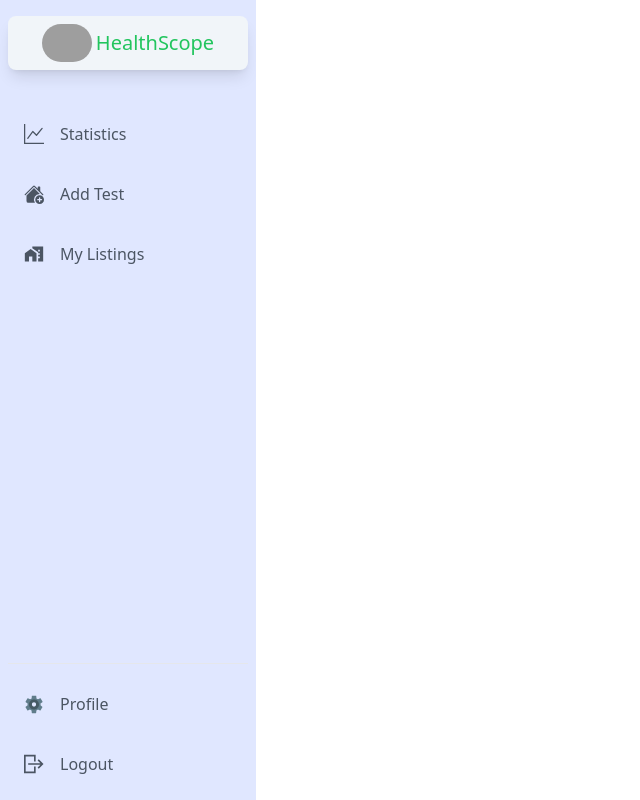
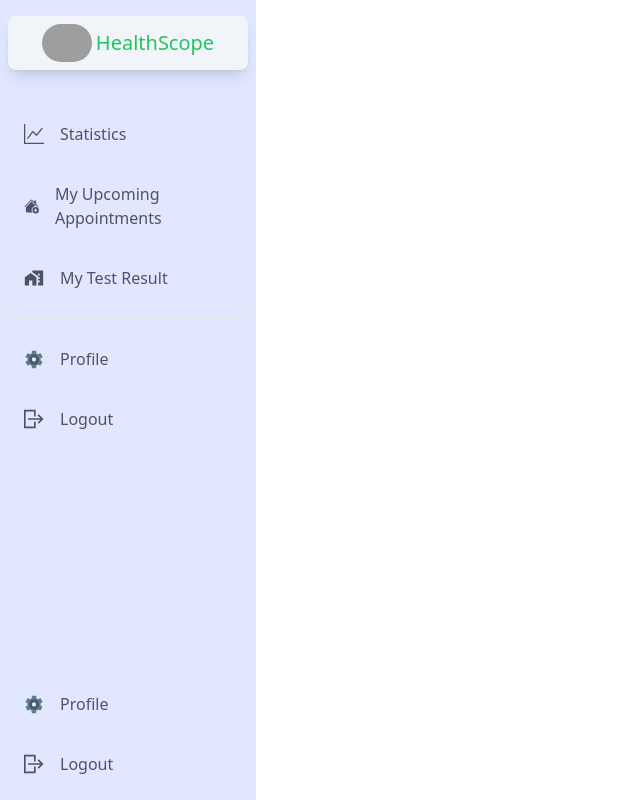
Before and after one commit to Md-Sufian-Jidan/assignment-12-client, a React (Vite) app: page /dashboard in a window 1280 px wide. Shown: the whole page, without its empty margins (0-640 px from the left). Built offline with nearby package versions, Linux system fonts and the light colour scheme; no server answers; grey boxes are pictures that could not be loaded.

Commit message:
dashboard created

```diff
--- a/src/Components/Dashboard/Admin/AdminRoute.jsx
+++ b/src/Components/Dashboard/Admin/AdminRoute.jsx
@@ -1,6 +1,6 @@
 // import { useState } from 'react'
-import { GrLogout } from 'react-icons/gr'
-import { FcSettings } from 'react-icons/fc'
+// import { GrLogout } from 'react-icons/gr'
+// import { FcSettings } from 'react-icons/fc'
 import { BsFillHouseAddFill } from 'react-icons/bs'
 // import { GrUserAdmin } from 'react-icons/gr'
 // import { AiOutlineBars } from 'react-icons/ai'
@@ -8,9 +8,15 @@ import { BsGraphUp } from 'react-icons/bs'
 import { NavLink } from 'react-router-dom'
 import { MdHomeWork } from 'react-icons/md'
 import useAuth from '../../../Hooks/useAuth'
+import toast from 'react-hot-toast'
 
 const AdminRoute = () => {
     const { logout } = useAuth();
+    const handleLogOut = () => {
+        logout()
+        .then(() => {return toast.success('User logout successfully')})
+        .catch(err => {return toast.error(err.message)});
+    }
 
     return (
         <>
@@ -52,30 +58,7 @@ const AdminRoute = () => {
                     <span className='mx-4 font-medium'>My Listings</span>
                 </NavLink>
             </nav>
-            <div>
-                <hr />
 
-                {/* Profile Menu */}
-                <NavLink
-                    to='/dashboard/profile'
-                    className={({ isActive }) =>
-                        `flex items-center px-4 py-2 my-5  transition-colors duration-300 transform  hover:bg-gray-300   hover:text-gray-700 ${isActive ? 'bg-gray-300  text-gray-700' : 'text-gray-600'
-                        }`
-                    }
-                >
-                    <FcSettings className='w-5 h-5' />
-
-                    <span className='mx-4 font-medium'>Profile</span>
-                </NavLink>
-                <button
-                    onClick={logOut}
-                    className='flex w-full items-center px-4 py-2 mt-5 text-gray-600 hover:bg-gray-300   hover:text-gray-700 transition-colors duration-300 transform'
-                >
-                    <GrLogout className='w-5 h-5' />
-
-                    <span className='mx-4 font-medium'>Logout</span>
-                </button>
-            </div>
         </>
     );
 };
--- a/src/Components/Dashboard/Sidebar/Sidebar.jsx
+++ b/src/Components/Dashboard/Sidebar/Sidebar.jsx
@@ -9,10 +9,15 @@ import { NavLink } from 'react-router-dom'
 import { Link } from 'react-router-dom'
 import { MdHomeWork } from 'react-icons/md'
 import useAuth from '../../../Hooks/useAuth'
+import useAdmin from '../../../Hooks/useAdmin'
+import AdminRoute from '../Admin/AdminRoute'
+import UserRoute from '../User/UserRoute'
 
 const Sidebar = () => {
     const { logOut } = useAuth()
     const [isActive, setActive] = useState(false)
+    const [isAdmin] = useAdmin();
+    console.log(isAdmin);
 
     // Sidebar Responsive Handler
     const handleToggle = () => {
@@ -68,46 +73,9 @@ const Sidebar = () => {
 
                     {/* Nav Items */}
                     <div className='flex flex-col justify-between flex-1 mt-6'>
+                        {/*  Menu Items */}
+                        {isAdmin ? <AdminRoute /> : <UserRoute />}
 
-                        {/*  Menu Items */}
-                        <nav>
-                            {/* Statistics */}
-                            <NavLink
-                                to='statistics'
-                                className={({ isActive }) =>
-                                    `flex items-center px-4 py-2 my-5  transition-colors duration-300 transform  hover:bg-gray-300   hover:text-gray-700 ${isActive ? 'bg-gray-300  text-gray-700' : 'text-gray-600'
-                                    }`
-                                }
-                            >
-                                <BsGraphUp className='w-5 h-5' />
-
-                                <span className='mx-4 font-medium'>Statistics</span>
-                            </NavLink>
-
-                            {/* Add test */}
-                            <NavLink
-                                to='add-room'
-                                className={({ isActive }) =>
-                                    `flex items-center px-4 py-2 my-5  transition-colors duration-300 transform  hover:bg-gray-300   hover:text-gray-700 ${isActive ? 'bg-gray-300  text-gray-700' : 'text-gray-600'
-                                    }`
-                                }
-                            >
-                                <BsFillHouseAddFill className='w-5 h-5' />
-                                <span className='mx-4 font-medium'>Add Test</span>
-                            </NavLink>
-                            {/* All Test */}
-                            <NavLink
-                                to='my-listings'
-                                className={({ isActive }) =>
-                                    `flex items-center px-4 py-2 my-5  transition-colors duration-300 transform  hover:bg-gray-300   hover:text-gray-700 ${isActive ? 'bg-gray-300  text-gray-700' : 'text-gray-600'
-                                    }`
-                                }
-                            >
-                                <MdHomeWork className='w-5 h-5' />
-
-                                <span className='mx-4 font-medium'>My Listings</span>
-                            </NavLink>
-                        </nav>
                     </div>
                 </div>
 
--- a/src/Components/Dashboard/User/UserRoute.jsx
+++ b/src/Components/Dashboard/User/UserRoute.jsx
@@ -1,9 +1,88 @@
+// import { useState } from 'react'
+import { GrLogout } from 'react-icons/gr'
+import { FcSettings } from 'react-icons/fc'
+import { BsFillHouseAddFill } from 'react-icons/bs'
+// import { GrUserAdmin } from 'react-icons/gr'
+// import { AiOutlineBars } from 'react-icons/ai'
+import { BsGraphUp } from 'react-icons/bs'
+import { NavLink } from 'react-router-dom'
+import { MdHomeWork } from 'react-icons/md'
+import useAuth from '../../../Hooks/useAuth'
+import toast from 'react-hot-toast'
 
 const UserRoute = () => {
+    const { logout } = useAuth();
+    const handleLogOut = () => {
+        logout()
+        .then(() => {return toast.success('User logout successfully')})
+        .catch(err => {return toast.error(err.message)});
+    }
+
     return (
-        <div>
+        <>
+            <nav>
+                {/* Statistics */}
+                <NavLink
+                    to='statistics'
+                    className={({ isActive }) =>
+                        `flex items-center px-4 py-2 my-5  transition-colors duration-300 transform  hover:bg-gray-300   hover:text-gray-700 ${isActive ? 'bg-gray-300  text-gray-700' : 'text-gray-600'
+                        }`
+                    }
+                >
+                    <BsGraphUp className='w-5 h-5' />
 
-        </div>
+                    <span className='mx-4 font-medium'>Statistics</span>
+                </NavLink>
+
+                {/* Add test */}
+                <NavLink
+                    to='add-room'
+                    className={({ isActive }) =>
+                        `flex items-center px-4 py-2 my-5  transition-colors duration-300 transform  hover:bg-gray-300   hover:text-gray-700 ${isActive ? 'bg-gray-300  text-gray-700' : 'text-gray-600'
+                        }`
+                    }
+                >
+                    <BsFillHouseAddFill className='w-5 h-5' />
+                    <span className='mx-4 font-medium'>My Upcoming Appointments </span>
+                </NavLink>
+                {/* All Test */}
+                <NavLink
+                    to='my-listings'
+                    className={({ isActive }) =>
+                        `flex items-center px-4 py-2 my-5  transition-colors duration-300 transform  hover:bg-gray-300   hover:text-gray-700 ${isActive ? 'bg-gray-300  text-gray-700' : 'text-gray-600'
+                        }`
+                    }
+                >
+                    <MdHomeWork className='w-5 h-5' />
+
+                    <span className='mx-4 font-medium'>My Test Result</span>
+                </NavLink>
+            </nav>
+            <div>
+                <hr />
+
+                {/* Profile Menu */}
+                <NavLink
+                    to='/dashboard/profile'
+                    className={({ isActive }) =>
+                        `flex items-center px-4 py-2 my-5  transition-colors duration-300 transform  hover:bg-gray-300   hover:text-gray-700 ${isActive ? 'bg-gray-300  text-gray-700' : 'text-gray-600'
+                        }`
+                    }
+                >
+                    <FcSettings className='w-5 h-5' />
+
+                    <span className='mx-4 font-medium'>Profile</span>
+                </NavLink>
+                <button
+                    onClick={handleLogOut}
+                    className='flex w-full items-center px-4 py-2 mt-5 text-gray-600 hover:bg-gray-300   hover:text-gray-700 transition-colors duration-300 transform'
+                >
+                    <GrLogout className='w-5 h-5' />
+
+                    <span className='mx-4 font-medium'>Logout</span>
+                </button>
+            </div>
+        </>
     );
 };
 
--- a/src/Contexts/AuthProvider.jsx
+++ b/src/Contexts/AuthProvider.jsx
@@ -3,17 +3,13 @@ import PropTypes from 'prop-types';
 import { GithubAuthProvider, GoogleAuthProvider, createUserWithEmailAndPassword, onAuthStateChanged, signInWithEmailAndPassword, signInWithPopup, signOut, updateProfile } from "firebase/auth";
 import useAxiosPublic from "../Hooks/useAxiosPublic";
 // firebase auth
-import { getAuth } from "firebase/auth";
-import app from "../Firebase/Firebase.config";
+import auth from "../Firebase/Firebase.config";
 
 export const AuthContext = createContext();
 const AuthProvider = ({ children }) => {
     const [user, setUser] = useState('');
     const [loading, setLoading] = useState(true);
     const axiosPublic = useAxiosPublic();
-    //firebase auth
-    const auth = getAuth(app);
-
     // create user by email and password
     const createUser = (email, password) => {
         setLoading(true);
@@ -27,7 +23,7 @@ const AuthProvider = ({ children }) => {
         });
     };
     // login user by email and password
-    const loginUser = (auth, email, password) => {
+    const loginUser = (email, password) => {
         setLoading(true);
         return signInWithEmailAndPassword(auth, email, password);
     };
--- a/src/Firebase/Firebase.config.js
+++ b/src/Firebase/Firebase.config.js
@@ -1,5 +1,6 @@
 // Import the functions you need from the SDKs you need
 import { initializeApp } from "firebase/app";
+import { getAuth } from "firebase/auth";
 // TODO: Add SDKs for Firebase products that you want to use
 // https://firebase.google.com/docs/web/setup#available-libraries
 
@@ -15,4 +16,5 @@ const firebaseConfig = {
 
 // Initialize Firebase
 const app = initializeApp(firebaseConfig);
- export default app;
+const auth = getAuth(app);
+export default auth;
```
Also changed, not shown: src/Pages/Shared/Login/Login.jsx (+5 -63 lines).
